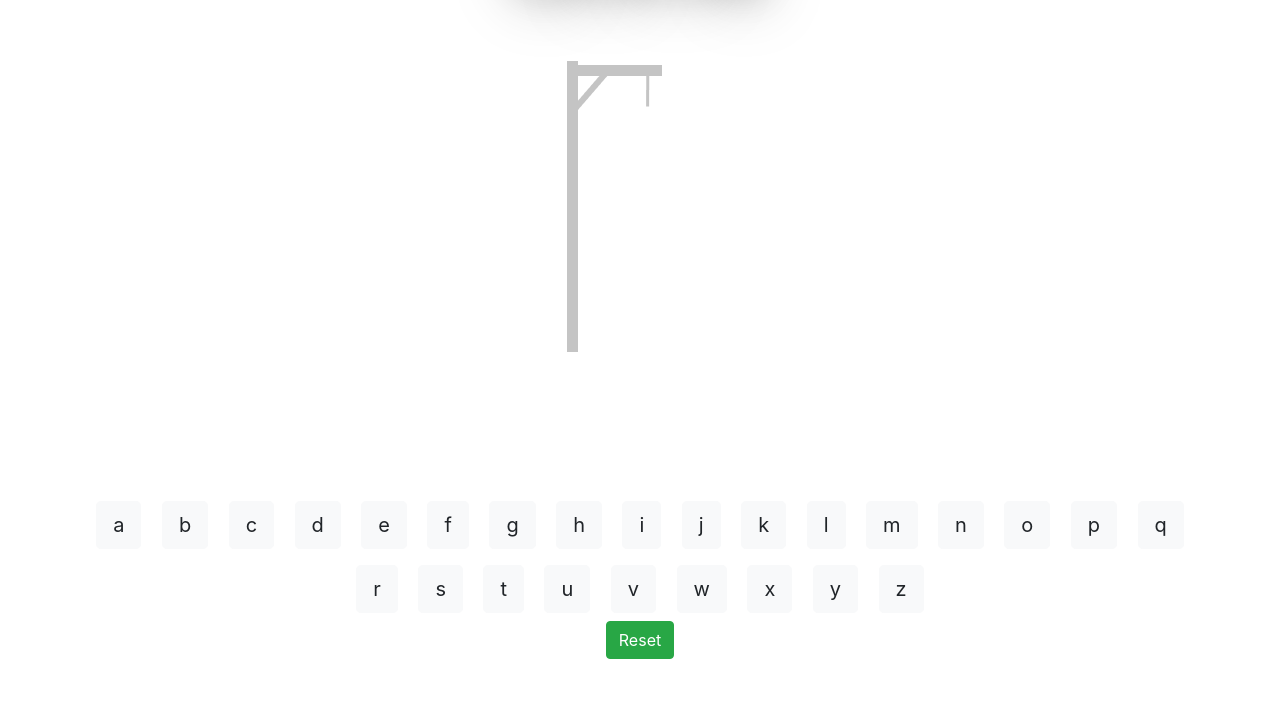
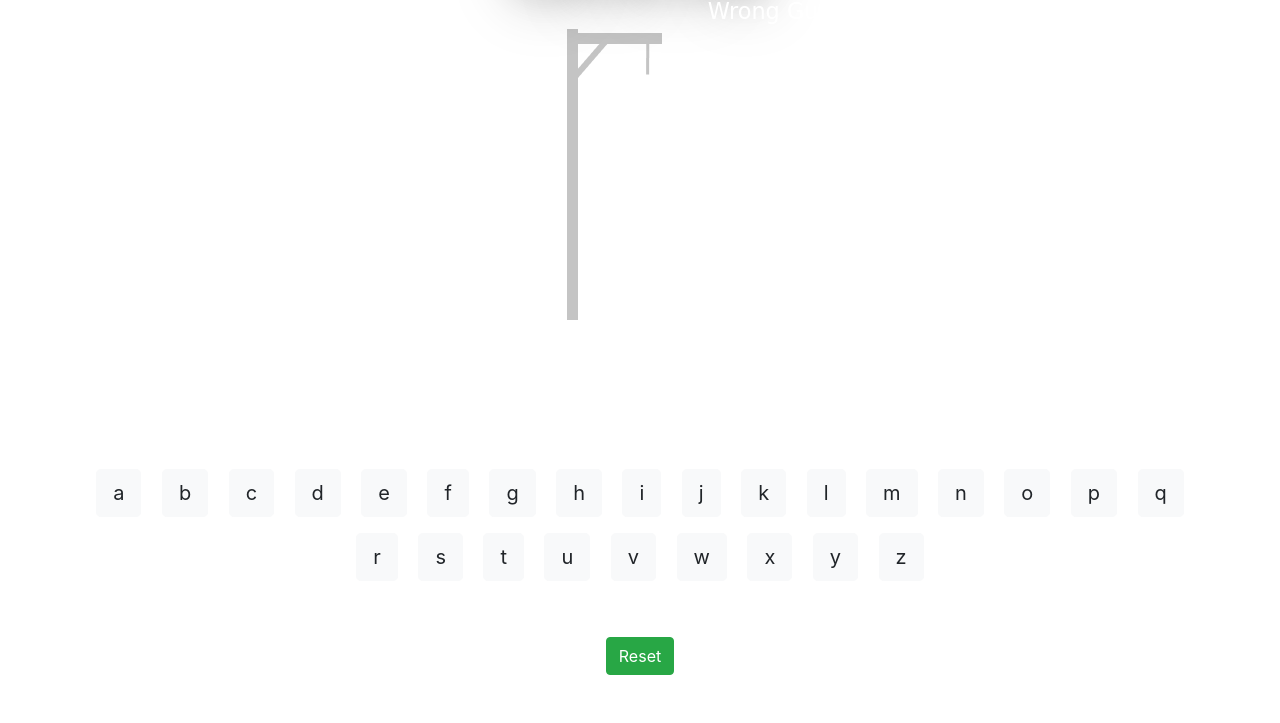
Before and after one commit to IG-Traninig-2K21/ig-training-task, a plain HTML site: page Assignment-3(HangmanGame)/index.html in a window 1280 px wide. Shown: the part 189-912 px from the top of the page. Before the commit the page ends 848 px from the top, so only its background shows below. Drawn offline with nearby package versions, Linux system fonts and the light colour scheme; a web font is replaced by a local one.

Commit message:
update files

```diff
--- a/Assignment-3(HangmanGame)/css/style.css
+++ b/Assignment-3(HangmanGame)/css/style.css
@@ -34,24 +34,26 @@ body {
   font-family: "Saira Stencil One", cursive;
 }
 #hangmanPic {
-  margin-top: 12rem;
+  margin-top: 10rem;
 }
-/* #keyboard button:hover{
-    background-color: ;
-} */
+#keyboard button:hover{
+    background-color: #F2BB7B;
+    font-weight: bolder;
+}
 .container #guess-para {
   margin-top: 3rem;
   font-family: "Germania One", cursive;
   font-size: 1.5rem;
 }
-.start-bn {
-  margin-top: 3rem;
+.start-btn {
+  margin: 3rem 0;
 }
 .float-right{
     position: absolute;
-    top: 20%;
+    top: 23%;
     right:25%
 }
 .float-right p{
     font-family: 'Germania One', cursive;
+    font-size: 1.4rem;
 }
--- a/Assignment-3(HangmanGame)/js/hangman.js
+++ b/Assignment-3(HangmanGame)/js/hangman.js
@@ -49,6 +49,7 @@ function generateButtons() {
 function handleGuess(chosenLetter) {
   guessed.indexOf(chosenLetter) === -1 ? guessed.push(chosenLetter) : null;
   document.getElementById(chosenLetter).setAttribute('disabled', true);
+
 
   if (answer.indexOf(chosenLetter) >= 0) {
     guessedWord();
```
